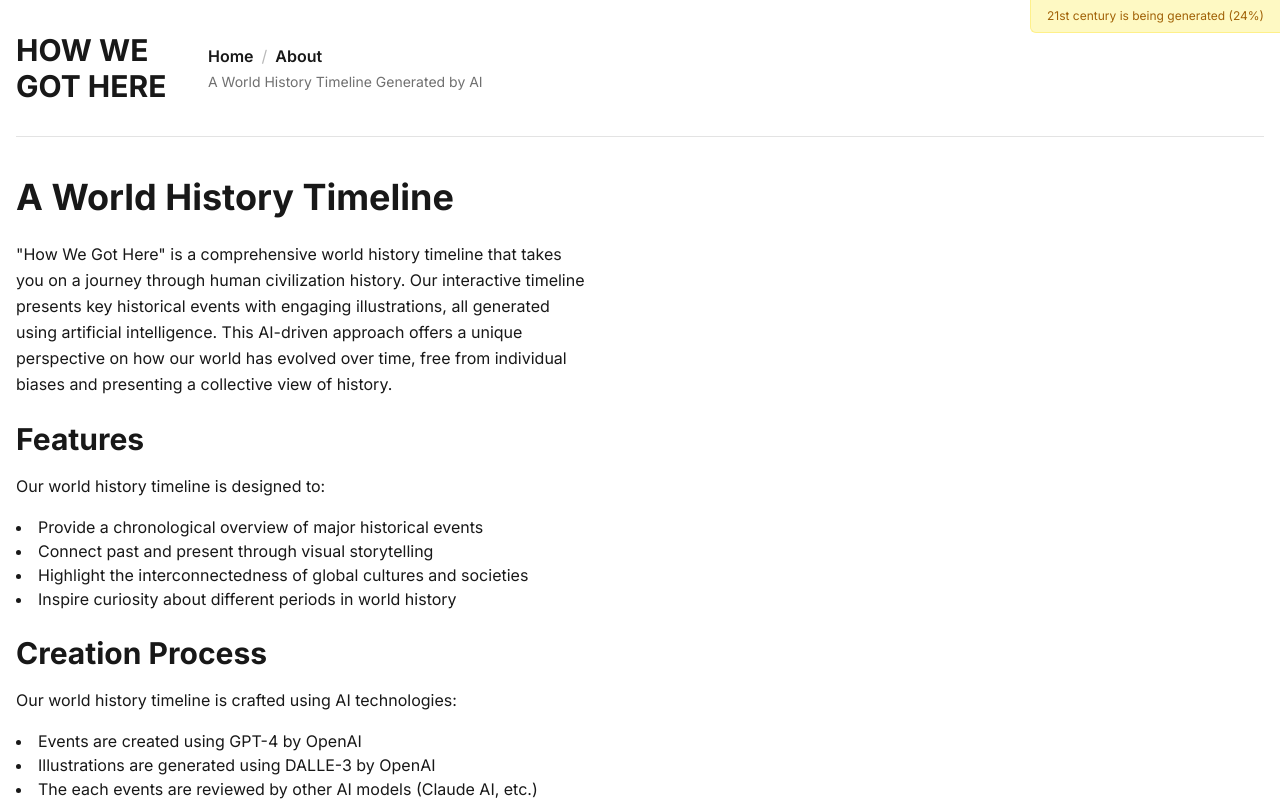
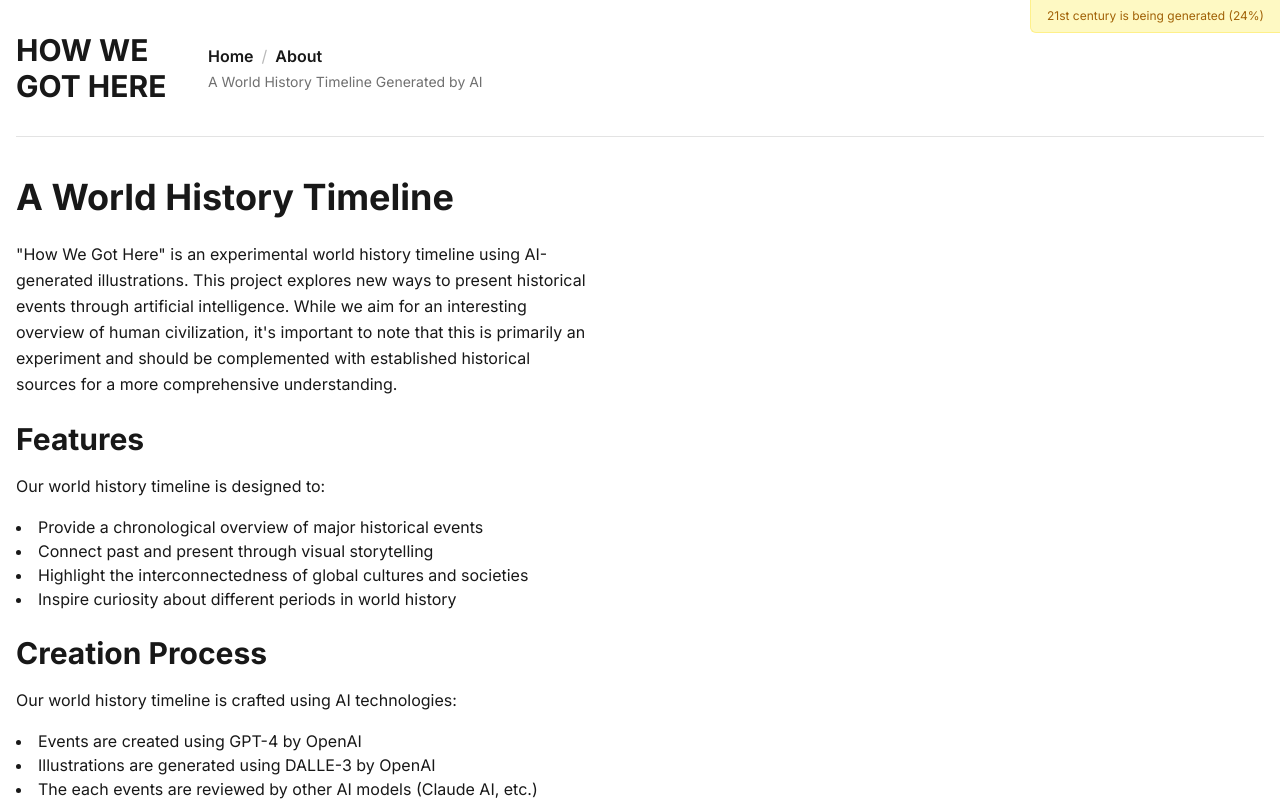
Before and after one commit to uzura89/how-we-got-here, a Next.js app: page /about in a window 1280 px wide. Shown: the top 801 px of the page. Built offline with nearby package versions, Linux system fonts and the light colour scheme.

Commit message:
update about page

```diff
--- a/src/pages/about.tsx
+++ b/src/pages/about.tsx
@@ -16,13 +16,12 @@ export default function About() {
       <Article>
         <H1>A World History Timeline</H1>
         <P>
-          "How We Got Here" is a comprehensive world history timeline that takes
-          you on a journey through human civilization history. Our interactive
-          timeline presents key historical events with engaging illustrations,
-          all generated using artificial intelligence. This AI-driven approach
-          offers a unique perspective on how our world has evolved over time,
-          free from individual biases and presenting a collective view of
-          history.
+          "How We Got Here" is an experimental world history timeline using
+          AI-generated illustrations. This project explores new ways to present
+          historical events through artificial intelligence. While we aim for an
+          interesting overview of human civilization, it's important to note
+          that this is primarily an experiment and should be complemented with
+          established historical sources for a more comprehensive understanding.
         </P>
 
         <H2>Features</H2>
```
Also changed, not shown: 1 other file (tests, documents, lock files or other folders).
